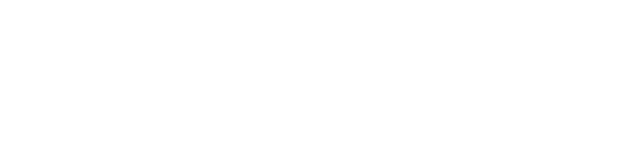
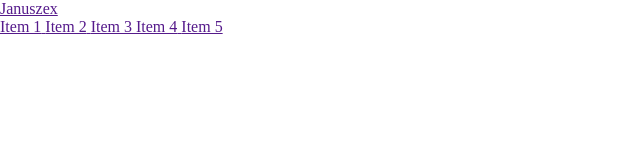
Before and after one commit to swietlikk/menu_2, a website: page index.html in a window 1280 px wide. Shown: the whole page, without its empty margins (0-640 px from the left). Drawn offline with Linux system fonts and the light colour scheme.

Commit message:
markup for header component

```diff
--- a/index.html
+++ b/index.html
@@ -10,5 +10,27 @@
 </head>
 <body>
 
+<header class="header">
+    <section class="header__inner">
+        <a href="" class="logo">Januszex</a>
+        <nav class="navigation">
+            <a href="" class="navigation__item navigation__item--current">
+                <span class="navigation__highlight">Item 1</span>
+            </a>
+            <a href="" class="navigation__item">
+                <span class="navigation__highlight">Item 2</span>
+            </a>
+            <a href="" class="navigation__item">
+                <span class="navigation__highlight">Item 3</span>
+            </a><a href="" class="navigation__item">
+            <span class="navigation__highlight">Item 4</span>
+            </a>
+            <a href="" class="navigation__item">
+                <span class="navigation__highlight">Item 5</span>
+            </a>
+        </nav>
+    </section>
+</header>
+
 </body>
 </html>
```
